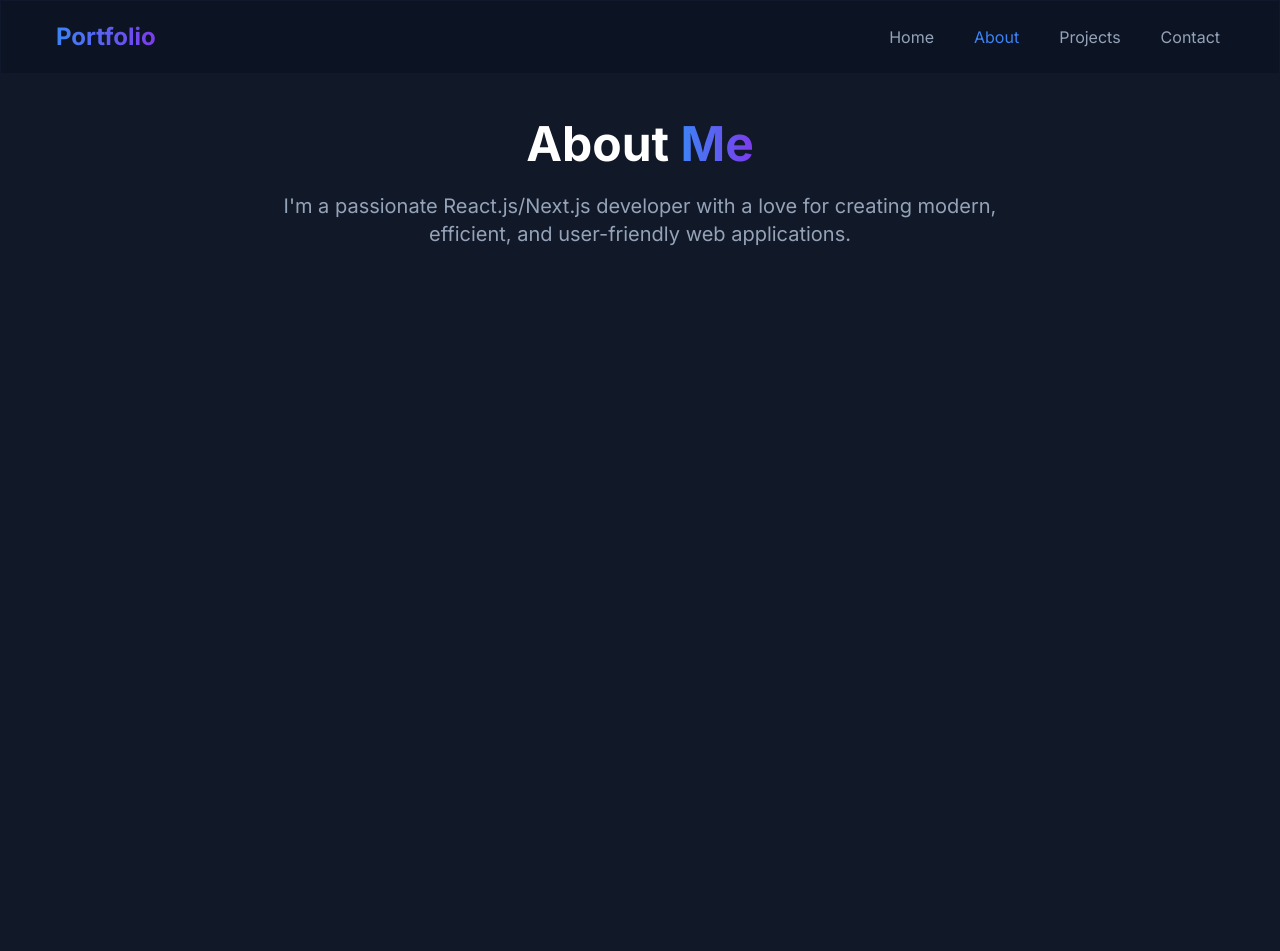
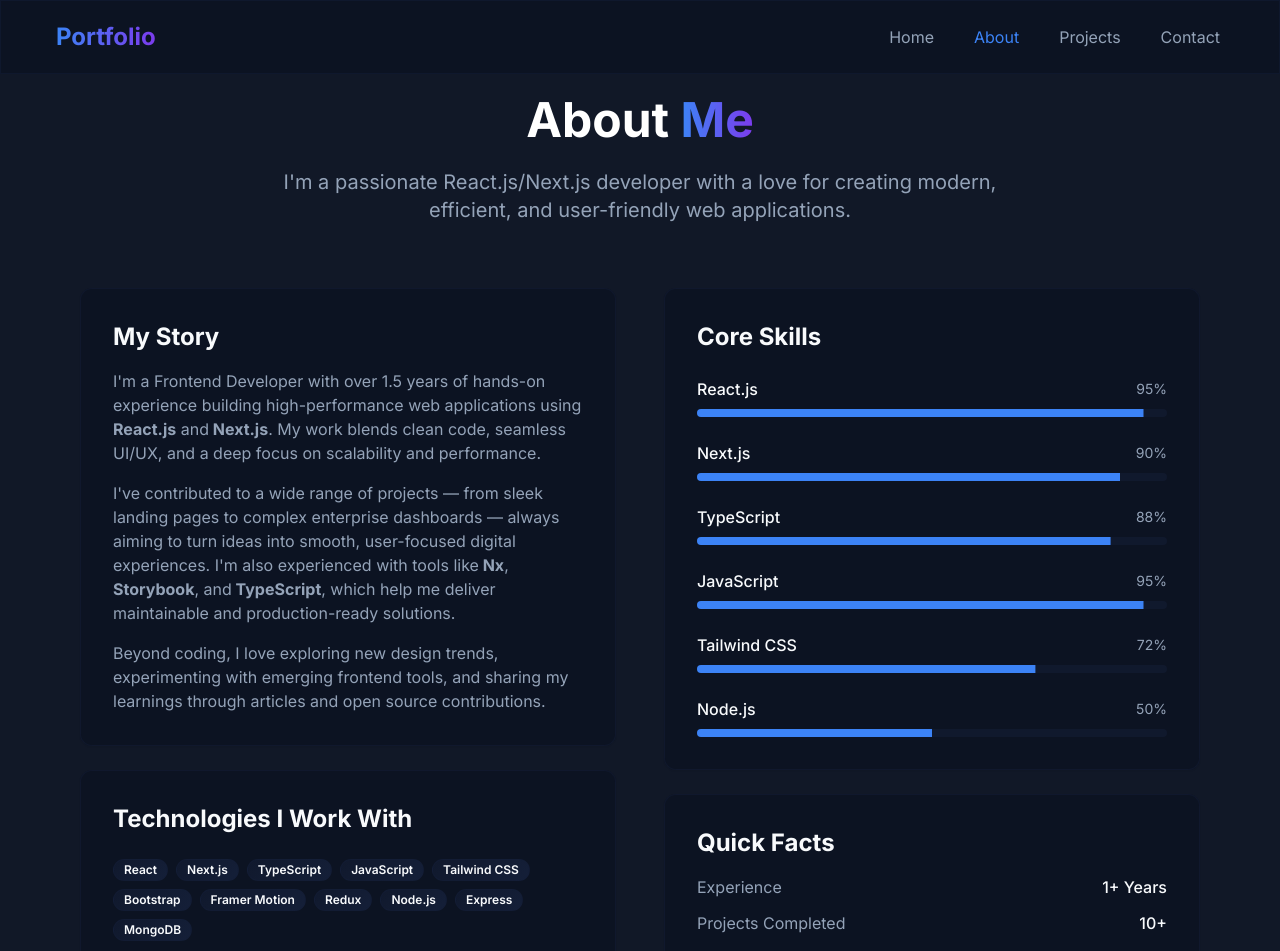
Before and after one commit to Akshaythakur766/Portfolio, a Next.js app: page /about in a window 1280 px wide. Shown: the top 951 px of the page. Before the commit the page ends 800 px from the top, so only its background shows below. Built offline with nearby package versions, Linux system fonts and the light colour scheme; a web font is replaced by a local one.

Commit message:
Feat : About Me Page Added

```diff
--- a/package.json
+++ b/package.json
@@ -10,6 +10,7 @@
   },
   "dependencies": {
     "@hookform/resolvers": "^3.9.0",
+    "@radix-ui/react-progress": "^1.1.7",
     "@radix-ui/react-slot": "^1.2.3",
     "@svgr/webpack": "^8.1.0",
     "class-variance-authority": "^0.7.1",
--- /dev/null
+++ b/src/components/ui/badge.tsx
@@ -0,0 +1,36 @@
+import * as React from "react"
+import { cva, type VariantProps } from "class-variance-authority"
+
+import { cn } from "@/utils/cn"
+
+const badgeVariants = cva(
+  "inline-flex items-center rounded-full border px-2.5 py-0.5 text-xs font-semibold transition-colors focus:outline-none focus:ring-2 focus:ring-ring focus:ring-offset-2",
+  {
+    variants: {
+      variant: {
+        default:
+          "border-transparent bg-primary text-primary-foreground hover:bg-primary/80",
+        secondary:
+          "border-transparent bg-secondary text-secondary-foreground hover:bg-secondary/80",
+        destructive:
+          "border-transparent bg-destructive text-destructive-foreground hover:bg-destructive/80",
+        outline: "text-foreground",
+      },
+    },
+    defaultVariants: {
+      variant: "default",
+    },
+  }
+)
+
+export interface BadgeProps
+  extends React.HTMLAttributes<HTMLDivElement>,
+    VariantProps<typeof badgeVariants> {}
+
+function Badge({ className, variant, ...props }: BadgeProps) {
+  return (
+    <div className={cn(badgeVariants({ variant }), className)} {...props} />
+  )
+}
+
+export { Badge, badgeVariants }
--- /dev/null
+++ b/src/components/ui/card.tsx
@@ -0,0 +1,79 @@
+import * as React from "react"
+
+import { cn } from "@/utils/cn"
+
+const Card = React.forwardRef<
+  HTMLDivElement,
+  React.HTMLAttributes<HTMLDivElement>
+>(({ className, ...props }, ref) => (
+  <div
+    ref={ref}
+    className={cn(
+      "rounded-lg border bg-card text-card-foreground shadow-sm",
+      className
+    )}
+    {...props}
+  />
+))
+Card.displayName = "Card"
+
+const CardHeader = React.forwardRef<
+  HTMLDivElement,
+  React.HTMLAttributes<HTMLDivElement>
+>(({ className, ...props }, ref) => (
+  <div
+    ref={ref}
+    className={cn("flex flex-col space-y-1.5 p-6", className)}
+    {...props}
+  />
+))
+CardHeader.displayName = "CardHeader"
+
+const CardTitle = React.forwardRef<
+  HTMLDivElement,
+  React.HTMLAttributes<HTMLDivElement>
+>(({ className, ...props }, ref) => (
+  <div
+    ref={ref}
+    className={cn(
+      "text-2xl font-semibold leading-none tracking-tight",
+      className
+    )}
+    {...props}
+  />
+))
+CardTitle.displayName = "CardTitle"
+
+const CardDescription = React.forwardRef<
+  HTMLDivElement,
+  React.HTMLAttributes<HTMLDivElement>
+>(({ className, ...props }, ref) => (
+  <div
+    ref={ref}
+    className={cn("text-sm text-muted-foreground", className)}
+    {...props}
+  />
+))
+CardDescription.displayName = "CardDescription"
+
+const CardContent = React.forwardRef<
+  HTMLDivElement,
+  React.HTMLAttributes<HTMLDivElement>
+>(({ className, ...props }, ref) => (
+  <div ref={ref} className={cn("p-6 pt-0", className)} {...props} />
+))
+CardContent.displayName = "CardContent"
+
+const CardFooter = React.forwardRef<
+  HTMLDivElement,
+  React.HTMLAttributes<HTMLDivElement>
+>(({ className, ...props }, ref) => (
+  <div
+    ref={ref}
+    className={cn("flex items-center p-6 pt-0", className)}
+    {...props}
+  />
+))
+CardFooter.displayName = "CardFooter"
+
+export { Card, CardHeader, CardFooter, CardTitle, CardDescription, CardContent }
--- /dev/null
+++ b/src/components/ui/progress.tsx
@@ -0,0 +1,26 @@
+import * as React from "react"
+import * as ProgressPrimitive from "@radix-ui/react-progress"
+
+import { cn } from "@/utils/cn"
+
+const Progress = React.forwardRef<
+  React.ElementRef<typeof ProgressPrimitive.Root>,
+  React.ComponentPropsWithoutRef<typeof ProgressPrimitive.Root>
+>(({ className, value, ...props }, ref) => (
+  <ProgressPrimitive.Root
+    ref={ref}
+    className={cn(
+      "relative h-4 w-full overflow-hidden rounded-full bg-secondary",
+      className
+    )}
+    {...props}
+  >
+    <ProgressPrimitive.Indicator
+      className="h-full w-full flex-1 bg-primary transition-all"
+      style={{ transform: `translateX(-${100 - (value || 0)}%)` }}
+    />
+  </ProgressPrimitive.Root>
+))
+Progress.displayName = ProgressPrimitive.Root.displayName
+
+export { Progress }
--- a/src/sections/AboutMe/index.tsx
+++ b/src/sections/AboutMe/index.tsx
@@ -1,37 +1,140 @@
 import React from "react";
-
+import {Card} from "@/components/ui/card"
+import {Badge} from "@/components/ui/badge"
+import {Progress} from "@/components/ui/progress"
 export const AboutMe = () => {
-      const skills = [
+  const skills = [
     { name: "React.js", level: 95 },
     { name: "Next.js", level: 90 },
     { name: "TypeScript", level: 88 },
     { name: "JavaScript", level: 95 },
-    { name: "Tailwind CSS", level: 92 },
-    { name: "Node.js", level: 80 },
+    { name: "Tailwind CSS", level: 72 },
+    { name: "Node.js", level: 50 },
   ];
 
   const technologies = [
-    "React", "Next.js", "TypeScript", "JavaScript", "Tailwind CSS",
-    "Framer Motion", "Three.js", "Redux", "Zustand", "React Query",
-    "Node.js", "Express", "MongoDB", "PostgreSQL", "Prisma", "tRPC"
+    "React",
+    "Next.js",
+    "TypeScript",
+    "JavaScript",
+    "Tailwind CSS",
+    "Bootstrap",
+
+    "Framer Motion",
+    // "Three.js",
+    "Redux",
+    // "Zustand",
+    // "React Query",
+    "Node.js",
+    "Express",
+    "MongoDB",
+    // "PostgreSQL",
+    // "Prisma",
+    // "tRPC",
   ];
   return (
-    <div className="min-h-screen">
-      <div className="container p-20">
-        {/* Title Section */}
-        <section>
-          <div className="flex  flex-col items-center justify-center text-center p-10 space-y-6">
-            <h4 className=" text-3xl md:text-5xl font-bold">
-              <span>About </span>
-              <span className="gradient-text">Me</span>
-            </h4>
-            <p className="text-xl text-muted-foreground max-w-3xl mx-auto">
-              I'm a passionate React.js/Next.js developer with a love for
-              creating modern, efficient, and user-friendly web applications.
-            </p>
+    <div className="pt-24 pb-12 px-4">
+      <div className="container mx-auto max-w-6xl">
+        {/* Header */}
+        <div className="text-center mb-16 animate-fade-in">
+          <h1 className="text-4xl md:text-5xl font-bold mb-6">
+            About <span className="gradient-text">Me</span>
+          </h1>
+          <p className="text-xl text-muted-foreground max-w-3xl mx-auto">
+            I'm a passionate React.js/Next.js developer with a love for creating
+            modern, efficient, and user-friendly web applications.
+          </p>
+        </div>
+
+        <div className="grid lg:grid-cols-2 gap-12 items-start">
+          {/* Left Column - About Text */}
+          <div className="space-y-6 animate-slide-up">
+            <Card className="p-8 glass-effect">
+              <h2 className="text-2xl font-bold mb-4">My Story</h2>
+  <div className="space-y-4 text-muted-foreground">
+  <p>
+    I'm a Frontend Developer with over 1.5 years of hands-on experience building
+    high-performance web applications using <strong>React.js</strong> and
+    <strong> Next.js</strong>. My work blends clean code, seamless UI/UX, and a
+    deep focus on scalability and performance.
+  </p>
+  <p>
+    I've contributed to a wide range of projects — from sleek landing pages to
+    complex enterprise dashboards — always aiming to turn ideas into smooth,
+    user-focused digital experiences. I'm also experienced with tools like
+    <strong> Nx</strong>, <strong>Storybook</strong>, and
+    <strong> TypeScript</strong>, which help me deliver maintainable and
+    production-ready solutions.
+  </p>
+  <p>
+    Beyond coding, I love exploring new design trends, experimenting with
+    emerging frontend tools, and sharing my learnings through articles and open
+    source contributions.
+  </p>
+</div>
+
+            </Card>
+
+            <Card className="p-8 glass-effect">
+              <h2 className="text-2xl font-bold mb-6">
+                Technologies I Work With
+              </h2>
+              <div className="flex flex-wrap gap-2">
+                {technologies.map((tech) => (
+                  <Badge
+                    key={tech}
+                    variant="secondary"
+                    className="bg-gradient-secondary border-border/50 hover:bg-gradient-primary hover:text-primary-foreground transition-all duration-300"
+                  >
+                    {tech}
+                  </Badge>
+                ))}
+              </div>
+            </Card>
           </div>
-        </section>
 
+          {/* Right Column - Skills */}
+          <div className="animate-slide-up [animation-delay:200ms]">
+            <Card className="p-8 glass-effect">
+              <h2 className="text-2xl font-bold mb-6">Core Skills</h2>
+              <div className="space-y-6">
+                {skills.map((skill) => (
+                  <div key={skill.name} className="space-y-2">
+                    <div className="flex justify-between items-center">
+                      <span className="font-medium">{skill.name}</span>
+                      <span className="text-sm text-muted-foreground">
+                        {skill.level}%
+                      </span>
+                    </div>
+                    <Progress value={skill.level} className="h-2" />
+                  </div>
+                ))}
+              </div>
+            </Card>
+
+            <Card className="p-8 glass-effect mt-6">
+              <h2 className="text-2xl font-bold mb-4">Quick Facts</h2>
+              <div className="space-y-3 text-muted-foreground">
+                <div className="flex justify-between">
+                  <span>Experience</span>
+                  <span className="text-foreground font-medium">1+ Years</span>
+                </div>
+                <div className="flex justify-between">
+                  <span>Projects Completed</span>
+                  <span className="text-foreground font-medium">10+</span>
+                </div>
+                <div className="flex justify-between">
+                  <span>Happy Clients</span>
+                  <span className="text-foreground font-medium">5+</span>
+                </div>
+                <div className="flex justify-between">
+                  <span>Coffee Consumed</span>
+                  <span className="text-foreground font-medium">∞</span>
+                </div>
+              </div>
+            </Card>
+          </div>
+        </div>
       </div>
     </div>
   );
```
Also changed, not shown: 1 other file (tests, documents, lock files or other folders).
